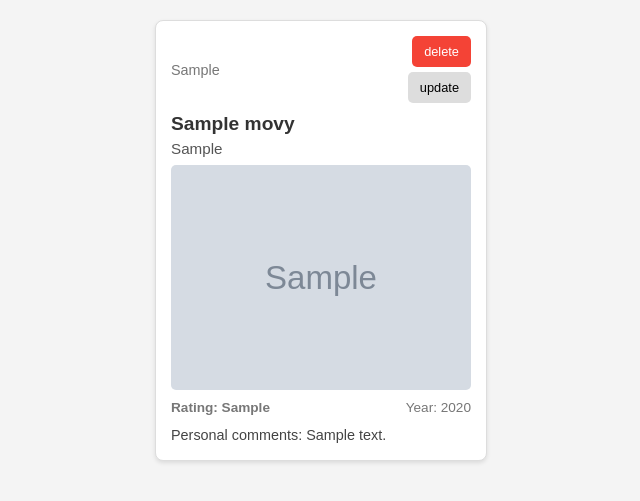
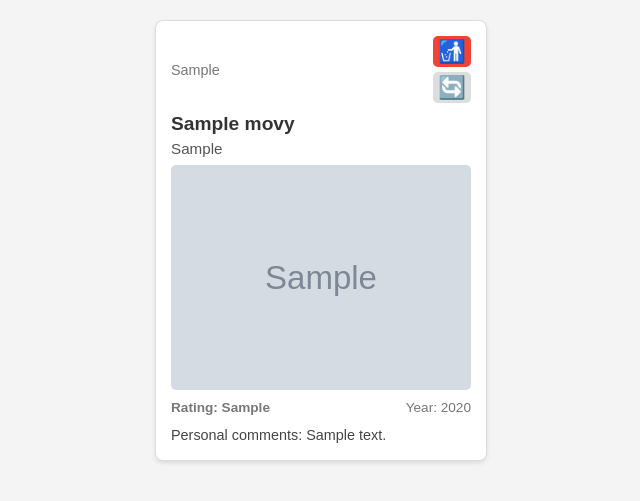
Before and after one commit to yhupe/movi-base-webapp, a Flask app: page /users/1 in a window 1280 px wide. Shown: the part 52-553 px from the top of the page, without its empty margins (319-959 px from the left). Run offline with Flask 3, Linux system fonts and the light colour scheme; tables that the repository leaves empty hold one stand-in row (values such as "Sample post"); grey boxes marked "Sample" are stand-in pictures; parts of the project's set-up code (start-up, migrations or seed data) failed here and were passed over.

Commit message:
css styling of update button

```diff
--- a/static/style.css
+++ b/static/style.css
@@ -45,9 +45,9 @@ h1, h2 {
     color: white;
     border: none;
     border-radius: 5px;
-    padding: 8px 12px;
+    padding: 2px 5px;
     cursor: pointer;
-    font-size: 0.8em;
+    font-size: 1.4em;
     transition: background-color 0.3s ease;
 }
 
@@ -81,11 +81,11 @@ h1, h2 {
     color: #000;
     border: none;
     border-radius: 5px;
-    padding: 8px 12px;
+    padding: 2px 5px;
     margin-top: 5px;
     cursor: pointer;
     text-decoration: none;
-    font-size: 0.8em;
+    font-size: 1.4em;
     transition: background-color 0.3s ease;
 }
 
--- a/templates/add_movie.html
+++ b/templates/add_movie.html
@@ -6,6 +6,9 @@
     <link rel="stylesheet" href="../../static/style.css">
 </head>
 <body>
+
+    <h1>Add a new movie</h1>
+    <h2>Start enter the movie title you want to add to your profile</h2>
 
     <div class="submit-form">
         <form id="add-movie-form" action="/users/{{ user_id }}/add_movie" method="POST">
--- a/templates/movies.html
+++ b/templates/movies.html
@@ -20,9 +20,9 @@
                     <span class="genre">{{ movie.genre }}</span>
                     <div class="update-delete-buttons">
                         <form id="delete-movie-form-{{ movie.id }}" action="/users/{{ user_id }}/delete_movie/{{ movie.movie_id }}" method="POST" style="display: inline;">
-                            <button type="submit" class="delete-button">️delete</button>
+                            <button type="submit" title="Delete this movie" class="delete-button">️🚮️</button>
                         </form>
-                        <a href="{{  user_id  }}/update_movie/{{  movie.movie_id  }}" class="update-button">update</a>
+                        <a href="{{  user_id  }}/update_movie/{{  movie.movie_id  }}" title="Update this movie" class="update-button">🔄</a>
                     </div>
                 </div>
                 <div class="movie-title">{{ movie.title }}</div>
--- a/templates/update_movie.html
+++ b/templates/update_movie.html
@@ -7,7 +7,8 @@
 </head>
 <body>
 
-<h1>Movie updates</h1>
+    <h1>Rate your movie and add a comment</h1>
+    <h2>Write a meaningful comment and rate the movie from 1 to 10</h2>
 
     <div class="submit-form">
         <form id="update-movie-form" action="/users/{{ user.user_id }}/update_movie/{{ movie.movie_id }}" method="POST">
```
Also changed, not shown: app.py (+0 -10 lines).
